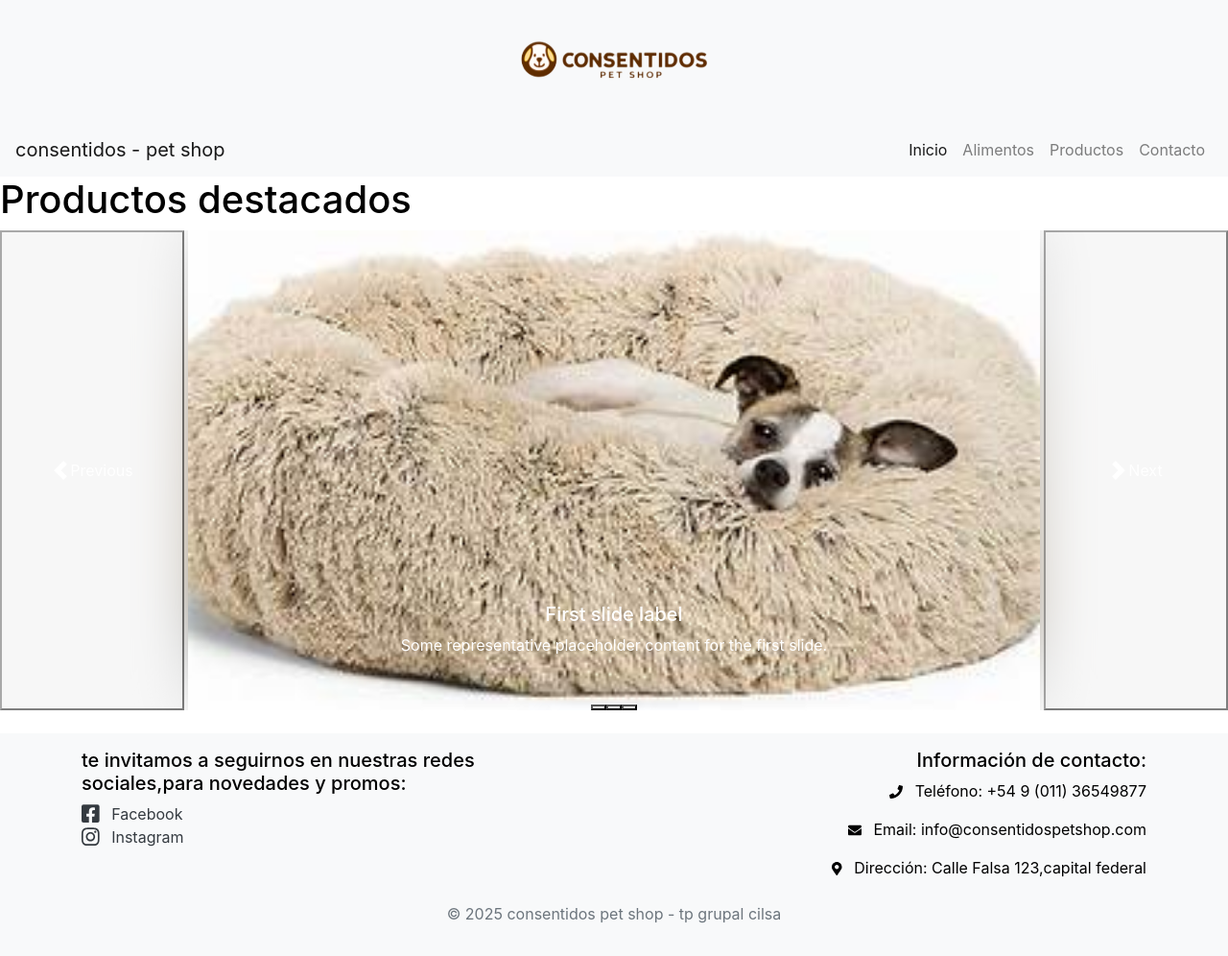
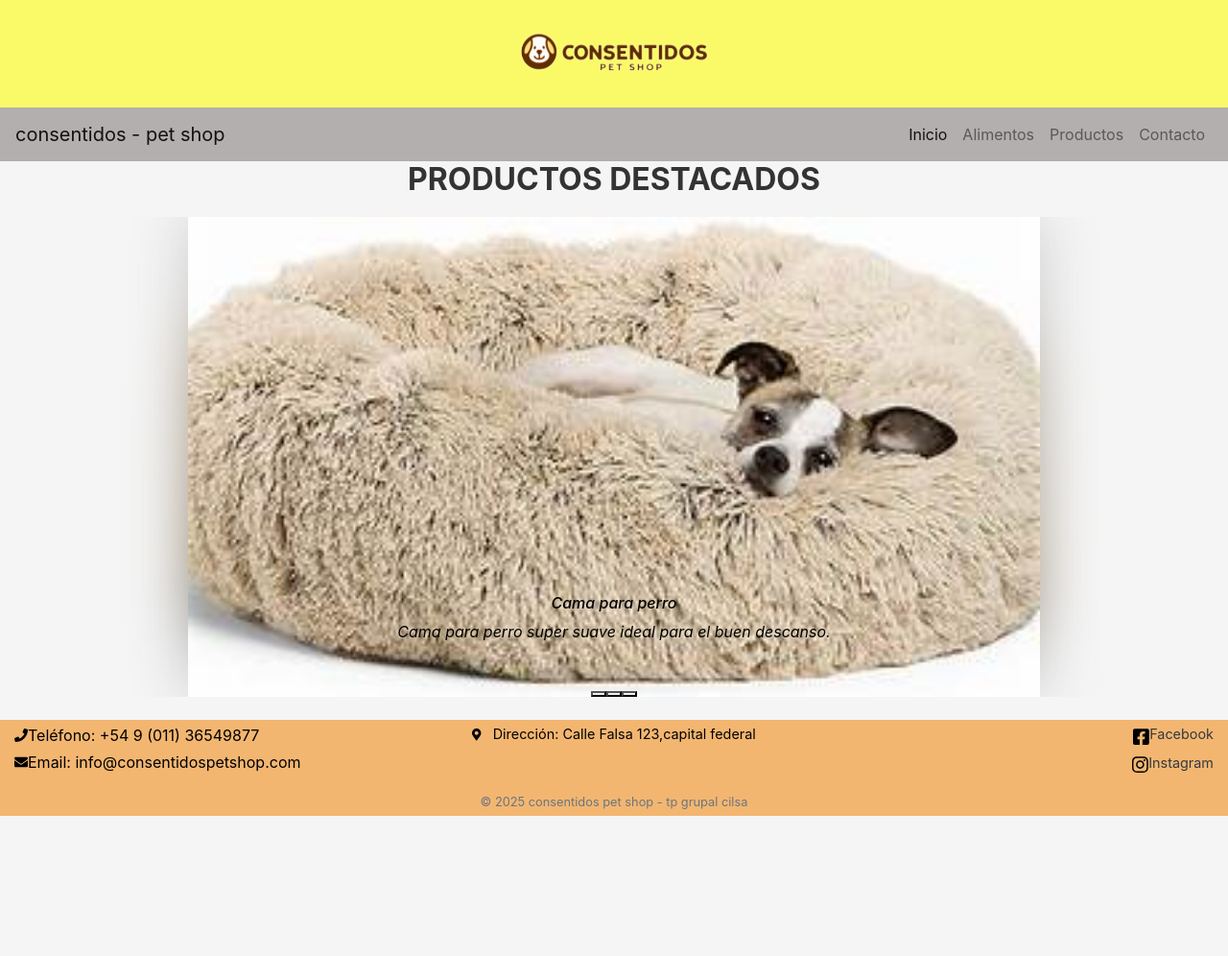
Before and after one commit to marialuzopazo/cilsa-web-grupal, a plain HTML site: page Index.html in a window 1280 px wide. Shown: the whole page at 96% size. After the commit the page ends 850 px from the top, so only its background shows below. Drawn offline with nearby package versions, Linux system fonts and the light colour scheme.

Commit message:
Mejora pagina de inicio

```diff
--- a/Index.html
+++ b/Index.html
@@ -11,7 +11,7 @@
 </head>
 <body>
     <!--Encabezado -->
-    <header class="container-fluid bg-light p-2">
+    <header class="container-fluid" style="background-color: rgb(250, 250, 105);">
         <div class="row justify-content-center align-items-center">
             <div class="col-md-12 text-center">
                 <a href="/" class="d-block">
@@ -25,7 +25,7 @@
     </header>
 
     <!--Barra de-->
-    <nav class="navbar navbar-expand-lg navbar-light bg-light">
+    <nav class="navbar navbar-expand-lg navbar-light" style="background-color: rgb(179, 175, 175);">
         <a class="navbar-brand" href="/">consentidos - pet shop </a>
         <button class="navbar-toggler" type="button" data-toggle="collapse" data-target="#navbarNav" aria-controls="navbarNav" aria-expanded="false" aria-label="Toggle navigation">
             <span class="navbar-toggler-icon"></span>
@@ -48,8 +48,8 @@
         </div>
     </nav>
 <!--Aca arranco con la parte central -->
-<div>
-    <h1>Productos destacados</h1>
+<div class="ProdDest">
+    <h2 style="text-align: center; font-size: 2em; font-weight: bold; color: #333;margin-bottom: 20px; text-transform: uppercase;">Productos destacados</h2>
 </div>
 <!--Primero el carrusel con productos destacados-->
 <div id="carouselExampleCaptions" class="carousel slide">
@@ -68,8 +68,8 @@
 
             <!-- Texto del slide -->
             <div class="carousel-caption d-none d-md-block">
-              <h5>First slide label</h5>
-              <p>Some representative placeholder content for the first slide.</p>
+              <h5 style="color: black; font-style: italic; font-size: medium;">Cama para perro</h5>
+              <p style="color: black; font-style: italic; font-size: medium;">Cama para perro super suave ideal para el buen descanso.</p>
             </div>
           </div>
 
@@ -77,8 +77,8 @@
             <img src="./Productos/huesitos.jpeg" class="position-absolute top-0 start-0 w-100 h-100 object-fit-cover blur-bg" alt="blur">
             <img src="./Productos/huesitos.jpeg" class="position-relative d-block mx-auto h-100 object-fit-contain" alt="...">
             <div class="carousel-caption d-none d-md-block">
-              <h5>Second slide label</h5>
-              <p>Some representative placeholder content for the second slide.</p>
+              <h5 style="color: black; font-style: italic; font-size: medium;">Hueso para perro</h5>
+              <p style="color: black; font-style: italic; font-size: medium;">Comprale este hueso para tu mascota y te lo va a agradecer.</p>
             </div>
           </div>
 
@@ -87,8 +87,8 @@
             <img src="./Productos/pelota.jpeg" class="position-absolute top-0 start-0 w-100 h-100 object-fit-cover blur-bg" alt="blur">
             <img src="./Productos/pelota.jpeg" class="position-relative d-block mx-auto h-100 object-fit-contain" alt="...">
             <div class="carousel-caption d-none d-md-block">
-              <h5>Third slide label</h5>
-              <p>Some representative placeholder content for the third slide.</p>
+              <h5 style="color: black; font-style: italic; font-size: medium;">Pelota de Tenis</h5>
+              <p style="color: black; font-style: italic; font-size: medium;">Tenemos las mejores pelotas de tenis, tu mascosta la va a amar!.</p>
             </div>
           </div>
     </div>
@@ -103,27 +103,53 @@
   </div>
 <!--Carrusel de las ofertas -->
 
-    <footer class="bg-light py-3 mt-4">
-        <div class="container">
-            <div class="row">
-                <div class="col-md-6">
-                    <h5>te invitamos a seguirnos en nuestras redes sociales,para novedades y promos:</h5>
-                    <ul class="list-unstyled">
-                        <!--aca se modifica el href y se colocan los links de cada red social ( avisen si se agrega alguna red social asi todos lo tenemos )-->
+    <footer class="footer-custom py-1 mt-4">
+        <div class="container-fluid w-100">
+            <div class="row text-center text-md-start">
+                <div class="col-md-4 text-md-start">
+                    <div class="d-flex align-items-center mb-1">
+                        <i class="fas fa-phone fa-sm me-2"></i>
+                        <span>Teléfono: +54 9 (011) 36549877</span>
+                      </div>
+                      <div class="d-flex align-items-center mb-1">
+                        <i class="fas fa-envelope fa-sm me-2"></i>
+                        <span>Email: info@consentidospetshop.com</span>
+                      </div>
+
+                    <!-- <h5>Información de contacto:</h5>
+                     <p><i class="fas fa-phone fa-sm mr-2"></i> Teléfono: +54 9 (011) 36549877</p>
+                     <span></span>
+                     <p><i class="fas fa-envelope fa-sm mr-2"></i> Email: info@consentidospetshop.com</p>
+                     <p><i class="fas fa-map-marker-alt fa-sm mr-2"></i> Dirección: Calle Falsa 123,capital federal</p>-->
+                 </div>
+                <div class="col-md-4 text-md-center">
+                    <p><i class="fas fa-map-marker-alt fa-sm mr-2"></i> Dirección: Calle Falsa 123,capital federal</p>
+                </div>
+                <div class="col-md-4 d-flex justify-content-md-end">
+                    <ul class="list-unstyled mb-0">
+                        <li class="d-flex align-items-center justify-content-end mb-1">
+                            <i class="fab fa-facebook-square fa-lg me-2"></i>
+                            <a href="https://www.facebook.com/" class="text-dark text-decoration-none">Facebook</a>
+                        </li>
+                        <li class="d-flex align-items-center justify-content-end mb-1">
+                            <i class="fab fa-instagram fa-lg me-2"></i>
+                            <a href="https://www.instagram.com/" class="text-dark text-decoration-none">Instagram</a>
+                        </li>
+                    </ul>
+
+                    <!--<h5>te invitamos a seguirnos en nuestras redes sociales,para novedades y promos:</h5>
+                    <ul class="list-unstyled mb-0">
+                    aca se modifica el href y se colocan los links de cada red social ( avisen si se agrega alguna red social asi todos lo tenemos )
                         <li><a href="https://www.facebook.com/" class="text-dark"><i class="fab fa-facebook-square fa-lg mr-2"></i> Facebook</a></li>
                         <li><a href="https://www.instagram.com/" class="text-dark"><i class="fab fa-instagram fa-lg mr-2"></i> Instagram</a></li>
-                        </ul>
+                    </ul>-->
                 </div>
-                <div class="col-md-6 text-right">
-                    <h5>Información de contacto:</h5>
-                    <p><i class="fas fa-phone fa-sm mr-2"></i> Teléfono: +54 9 (011) 36549877</p>
-                    <p><i class="fas fa-envelope fa-sm mr-2"></i> Email: info@consentidospetshop.com</p>
-                    <p><i class="fas fa-map-marker-alt fa-sm mr-2"></i> Dirección: Calle Falsa 123,capital federal</p>
-                </div>
+
+
             </div>
             <div class="row mt-2">
                 <div class="col-12 text-center text-muted">
-                    <p>&copy; 2025 consentidos pet shop - tp grupal cilsa </p>
+                    <small>&copy; 2025 consentidos pet shop - tp grupal cilsa </small>
                 </div>
             </div>
         </div>
--- a/index.css
+++ b/index.css
@@ -1,7 +1,7 @@
 /* Estilos específicos para la página de contacto */
 
 body {
-    background-color: #fff; /* Fondo blanco */
+    background-color: #f5f5f5; /* Fondo blanco */
     color: #000; /* Letras negras */
 }
 
@@ -32,3 +32,62 @@ body {
   .carousel-item img.position-relative {
     z-index: 1;
   }
+
+
+.footer-custom{
+  background-color: #f3b671;
+}
+  footer h5 {
+    font-size: 1rem;
+    margin-bottom: 0.5rem;
+}
+
+footer p,
+footer li,
+footer a {
+    margin-bottom: 0.25rem;
+    font-size: 0.9rem;
+}
+
+footer ul {
+    padding-left: 1rem;
+}
+
+/*.carousel-control-prev,
+.carousel-control-next {
+  background: none; /* Elimina el fondo
+  border: none; /* Elimina el borde
+  opacity: 0.5; /* Reduce la opacidad para que sean semi-transparentes por defecto
+  transition: opacity 0.3s ease; /* Agrega una transición suave para el efecto hover
+}
+
+.carousel-control-prev:hover,
+.carousel-control-next:hover {
+  opacity: 0.9; /* Aumenta la opacidad al pasar el mouse
+  cursor: pointer; /* Cambia el cursor para indicar que son interactivos
+}
+
+.carousel-control-prev-icon,
+.carousel-control-next-icon {
+  background-color: rgba(0, 0, 0, 0.3); /* Un fondo oscuro semi-transparente para los iconos
+  border-radius: 45%; /* Hace los iconos circulares (opcional)
+  padding: 10px; /* Espacio alrededor del icono (ajusta según necesites)
+}
+*/
+.carousel-control-prev,
+.carousel-control-next {
+  background: none;
+  opacity: 0; /* Oculta los botones por defecto */
+  border: none;
+  transition: opacity 0.3s ease; /* Transición suave para el efecto hover */
+}
+
+.carousel:hover .carousel-control-prev,
+.carousel:hover .carousel-control-next {
+  opacity: 1; /* Muestra los botones al pasar el mouse sobre el carrusel */
+  cursor: pointer;
+}
+.carousel-control-prev:hover,
+.carousel-control-next:hover  {
+  background-color: #d3d3d3; /* Oscurece el fondo del icono al pasar el mouse*/
+}
```
